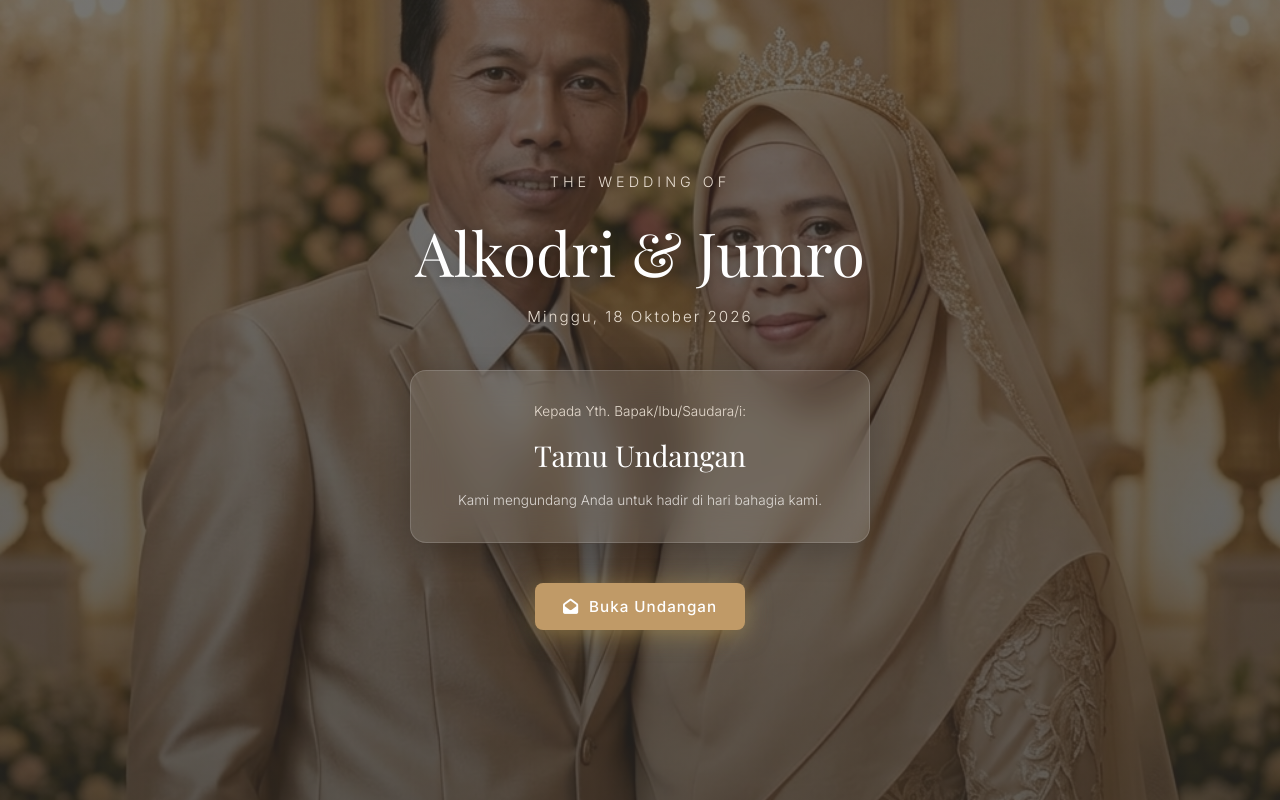
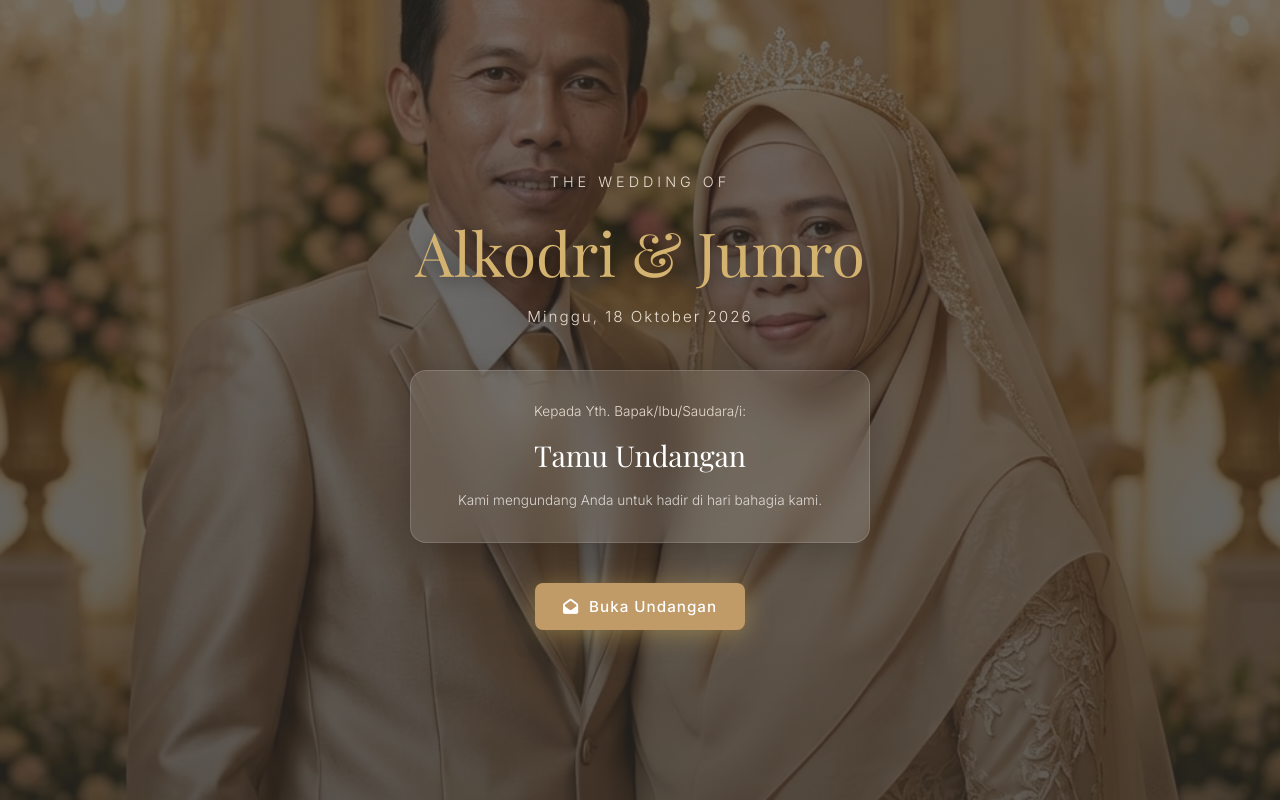
Before and after one commit to IlhamDho12/undangan-pernikahan-modern, a website: page index.html in a window 1280 px wide. Shown: the top 800 px of the page. Drawn offline with nearby package versions, Linux system fonts and the light colour scheme; a web font is replaced by a local one.

Commit message:
Update cover and hero titles to gold-champagne color and shift mobile background position to center 28% for better face visibility

```diff
--- a/styles.css
+++ b/styles.css
@@ -265,9 +265,9 @@ p {
   font-family: var(--font-serif);
   font-size: 3.8rem;
   font-weight: 400;
-  color: #FFFFFF;
+  color: #D4B26F; /* Luxurious bright champagne gold */
   margin-bottom: 5px;
-  text-shadow: 0 4px 10px rgba(0,0,0,0.2);
+  text-shadow: 0 4px 15px rgba(0,0,0,0.5);
 }
 
 .cover-date {
@@ -423,8 +423,8 @@ p {
   font-size: 4.8rem;
   font-weight: 400;
   margin-bottom: 15px;
-  color: #FFFFFF; /* Explicitly white for contrast */
-  text-shadow: 0 2px 20px rgba(0,0,0,0.6);
+  color: #D4B26F; /* Luxurious bright champagne gold */
+  text-shadow: 0 4px 20px rgba(0,0,0,0.7);
 }
 
 .hero-date {
@@ -462,7 +462,7 @@ p {
     padding-bottom: 120px;
   }
   .hero-bg {
-    background-position: center 15%; /* Shifts faces down to be fully visible */
+    background-position: center 28%; /* Shifts faces down to be fully visible */
   }
   .hero-names {
     font-size: 3rem; /* slightly smaller to fit screen better */
```
